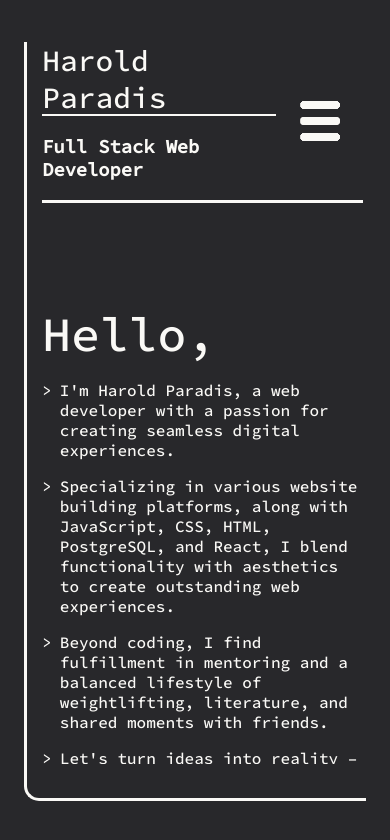
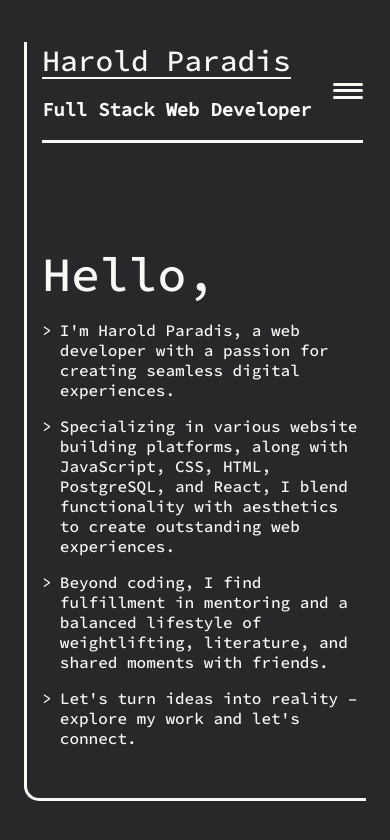
Before and after one commit to HalParadis/Portfolio, a React (Create React App) app: page / in a window 390 px wide. Shown: the top 840 px of the page. Built offline with nearby package versions, Linux system fonts and the light colour scheme.

Commit message:
redesigned the hamburger menu

```diff
--- a/public/style.css
+++ b/public/style.css
@@ -224,74 +224,51 @@ body {
 
 .hamburger {
   display: flex;
+  align-items: center;
 }
 
 .hamburger-icon {
-    /*
-    CSS Hamburger Menu Icon Element Source
-    Author: Temani Afif
-    April 22, 2022
-    https://freefrontend.com/css-hamburger-menu-icons/
-  */
-  --s: 40px; /* control the size */
-  --c: #FAF9F6; /* the color */
-  z-index: 2;
-  height: var(--s);
-  aspect-ratio: 1;
+  display: flex;
+  flex-direction: column;
+  justify-content: space-around;
+  width: 30px;
+  height: 20px;
+  background: transparent;
   border: none;
+  cursor: pointer;
   padding: 0;
-  border-inline: calc(var(--s) / 2) solid transparent;
-  box-sizing: content-box;
-  --_g1: linear-gradient(var(--c) 20%, transparent 0 80%, var(--c) 0) no-repeat content-box border-box;
-  --_g2: radial-gradient(circle closest-side at 50% 12.5%, var(--c) 95%, transparent) repeat-y content-box border-box;
-  background: var(--_g2) left var(--_p, 0px) top,
-              var(--_g1) left calc(var(--s) / 10 + var(--_p, 0px)) top,
-              var(--_g2) right var(--_p, 0px) top,
-              var(--_g1) right calc(var(--s) / 10 + var(--_p, 0px)) top;
-  background-size: 20% 80%, 40% 100%;
-  position: relative;
-  clip-path: inset(0 25%);
-  -webkit-mask: linear-gradient(90deg, transparent, #000 25% 75%, transparent);
-  mask: linear-gradient(90deg, transparent, #000 25% 75%, transparent);
-  cursor: pointer;
-  transition: background-position .3s var(--_s, .3s), clip-path 0s var(--_s, .6s);
-  -webkit-appearance: none;
-  -moz-appearance: none;
-  appearance: none;
+  z-index: 10;
 }
 
-.hamburger-icon:before,
-.hamburger-icon:after {
-  content: "";
-  position: absolute;
-  border-radius: var(--s);
-  inset: 40% 0;
-  background: var(--c);
-  transition: transform .3s calc(.3s - var(--_s, .3s));
+.hamburger-icon .line {
+  width: 30px;
+  height: 3px;
+  background: #FAF9F6;
+  border-radius: 2px;
+  transition: all .3s ease-in-out;
+  position: relative;
+  transform-origin: 1px;
 }
 
-.hamburger-icon:checked {
-  clip-path: inset(0);
-  --_p: calc(-1 * var(--s));
-  --_s: 0s;
-  --c: #28282B;
+.hamburger-icon.open .line {
+  background: #28282B;
 }
 
-.hamburger-icon:checked:before {
-  transform: rotate(45deg);
+.hamburger-icon.open .line:nth-child(1),
+.hamburger-icon.open .line:nth-child(3) {
+  width: 30px;
 }
 
-.hamburger-icon:checked:after {
-  transform: rotate(-45deg);
+.hamburger-icon.open .line:nth-child(1) {
+  transform: translateY(-3px) rotate(45deg);
 }
 
-.hamburger-icon:focus-visible {
-  clip-path: none;
-  -webkit-mask: none;
-  mask: none;
-  border: none;
-  outline: 2px solid var(--c);
-  outline-offset: 5px;
+.hamburger-icon.open .line:nth-child(2) {
+  opacity: 0;
+}
+
+.hamburger-icon.open .line:nth-child(3) {
+  transform: translateY(3px) rotate(-45deg);
 }
 
 .hamburger-menu {
--- a/src/components/Hamburger.js
+++ b/src/components/Hamburger.js
@@ -1,54 +1,52 @@
 import React, { useState, useEffect, useRef } from 'react';
 import { Link } from 'react-router-dom';
 
-const Hamburger = ({aboutRef, contactRef, portfolioRef}) => {
+const Hamburger = ({ aboutRef, contactRef, portfolioRef }) => {
   const [isExpanded, setIsExpanded] = useState(false);
   const contentRef = useRef(null);
 
   useEffect(() => {
     const classList = contentRef.current.classList;
-    const icon = document.getElementById("hamburger-icon");
     if (isExpanded) {
       classList.replace('menu-collapsed', 'menu-expanded');
+    } else {
+      classList.replace('menu-expanded', 'menu-collapsed');
     }
-    else {
-      classList.replace('menu-expanded', 'menu-collapsed');
-      if (icon.checked) icon.checked = false;
-    }
-  }, [isExpanded])
+  }, [isExpanded]);
 
   return (
     <div className='hamburger'>
-      <input
-        type="checkbox"
-        role="button"
-        aria-label="Display the menu"
-        className="hamburger-icon"
-        id="hamburger-icon"
+      <button
+        id="hamburger-4"
+        className={`hamburger-icon ${isExpanded ? 'open' : ''}`}
         onClick={() => setIsExpanded(!isExpanded)}
-      ></input>
+      >
+        <div className="line" />
+        <div className="line" />
+        <div className="line" />
+      </button>
       <div className='menu-collapsed hamburger-menu' ref={contentRef}>
         <Link
           to='/about'
           className='menu-link menu-underline'
           ref={aboutRef}
-          onClick={() => setIsExpanded(!isExpanded)}
+          onClick={() => setIsExpanded(false)}
         >About</Link>
         <Link
           to='/contact'
           className='menu-link menu-underline'
           ref={contactRef}
-          onClick={() => setIsExpanded(!isExpanded)}
+          onClick={() => setIsExpanded(false)}
         >Contact</Link>
         <Link
           to='/portfolio'
           className='menu-link menu-underline'
           ref={portfolioRef}
-          onClick={() => setIsExpanded(!isExpanded)}
+          onClick={() => setIsExpanded(false)}
         >Portfolio</Link>
       </div>
     </div>
-  )
+  );
 }
 
 export default Hamburger;
```
